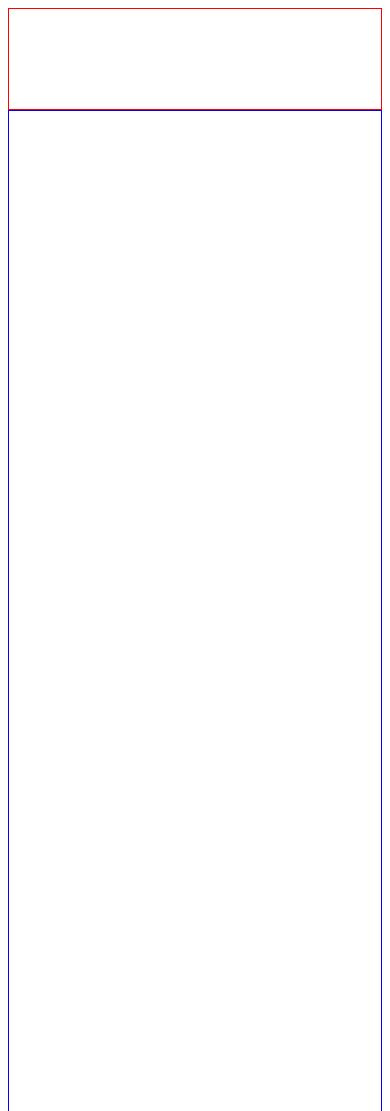
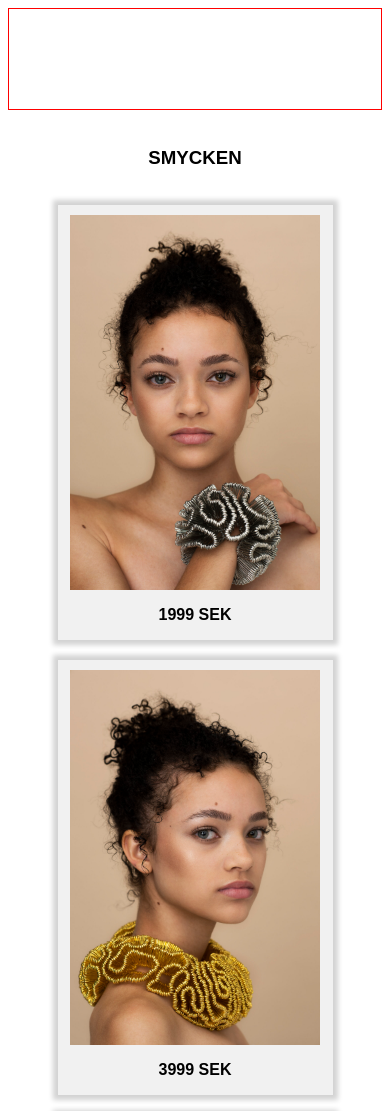
Before and after one commit to Holmkvists/first-group-project, a website: page adam.html in a window 390 px wide. Shown: the top 1111 px of the page. Drawn offline with Linux system fonts and the light colour scheme.

Commit message:
main-layout-mobile

```diff
--- a/adam.html
+++ b/adam.html
@@ -13,7 +13,38 @@
         <!-- Alexias territory -->
         <header></header>
 
-        <main></main>
+        <main>
+            <h3>SMYCKEN</h3>
+            <section>
+                <div class="product-container">
+                    <img src="assets/products/jewelry1.jpg" alt="armband" />
+                    <p>1999 SEK</p>
+                </div>
+                <div class="product-container">
+                    <img src="assets/products/jewelry2.jpg" alt="halsband" />
+                    <p>3999 SEK</p>
+                </div>
+                <div class="product-container">
+                    <img src="assets/products/jewelry3.jpg" alt="örhänge" />
+                    <p>999 SEK</p>
+                </div>
+            </section>
+            <section>
+                <h3>POSTERS</h3>
+                <div class="product-container">
+                    <img src="assets/products/poster1.jpg" alt="gul-klänning" />
+                    <p>599 SEK</p>
+                </div>
+                <div class="product-container">
+                    <img src="assets/products/poster2.jpg" alt="hatt" />
+                    <p>599 SEK</p>
+                </div>
+                <div class="product-container">
+                    <img src="assets/products/poster3.jpg" alt="rosa" />
+                    <p>599 SEK</p>
+                </div>
+            </section>
+        </main>
 
         <!-- Simons territory -->
         <footer></footer>
--- a/scss/adam.scss
+++ b/scss/adam.scss
@@ -6,8 +6,38 @@ header {
 }
 
 main {
-    height: 1000px;
-    border: 1px solid blue;
+    text-align: center;
+    font-family: Arial, Helvetica, sans-serif;
+    font-weight: bold;
+}
+
+main {
+    display: flex;
+    flex-direction: column;
+    justify-content: space-evenly;
+    height: 2900px;
+}
+
+section {
+    display: flex;
+    flex-direction: column;
+    align-items: center;
+    gap: 20px;
+
+    .product-container {
+        display: flex;
+        flex-direction: column;
+        align-items: center;
+        width: 275px;
+        height: 435px;
+        background-color: rgba(211, 211, 211, 0.322);
+        box-shadow: 0 0 5px 5px lightgray;
+
+        img {
+            width: 250px;
+            margin-top: 10px;
+        }
+    }
 }
 
 footer {
```
Also changed, not shown: css/adam.css.
